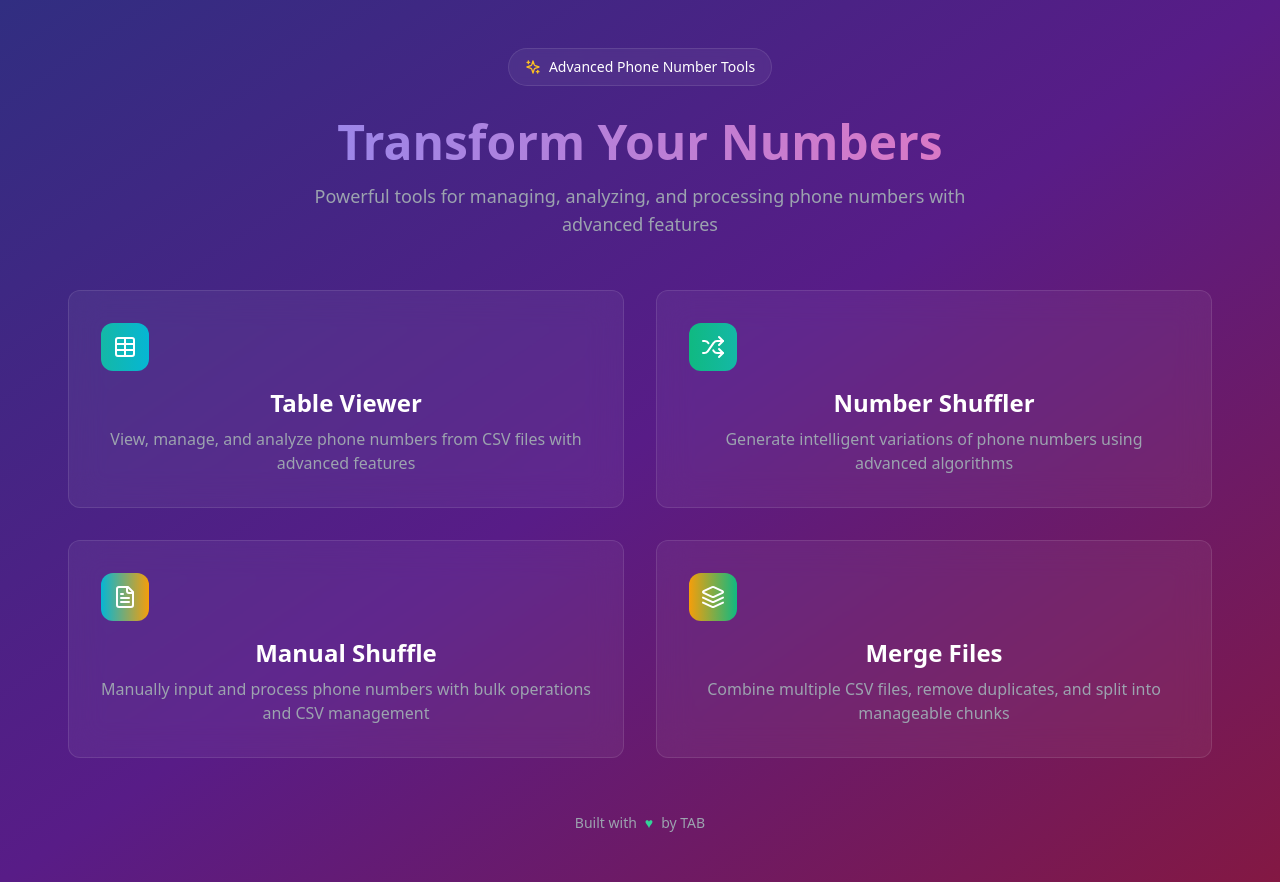
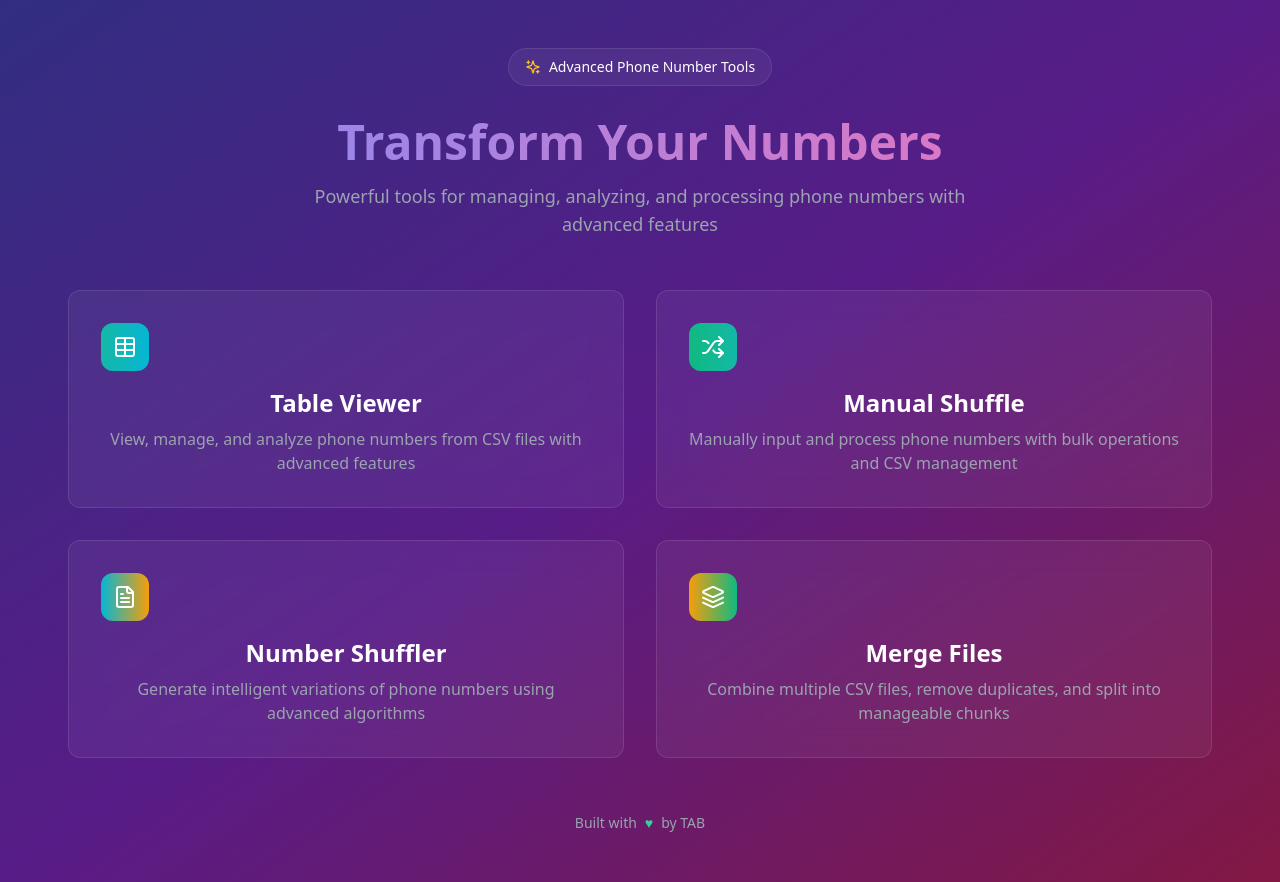
Before and after one commit to tayasarbhat/CC-2, a React (Vite) app: page / in a window 1280 px wide. Built offline with nearby package versions, Linux system fonts and the light colour scheme.

Commit message:
Update LandingPage.tsx

```diff
--- a/src/components/LandingPage.tsx
+++ b/src/components/LandingPage.tsx
@@ -16,8 +16,8 @@ const tools = [
   },
   {
     id: 'shuffle',
-    name: 'Number Shuffler',
-    description: 'Generate intelligent variations of phone numbers using advanced algorithms',
+    name: 'Manual Shuffle',
+    description: 'Manually input and process phone numbers with bulk operations and CSV management',
     icon: Shuffle,
     gradient: 'from-emerald-500 to-teal-500',
     delay: '0'
@@ -25,8 +25,9 @@ const tools = [
 
   {
     id: 'manual',
-    name: 'Manual Shuffle',
-    description: 'Manually input and process phone numbers with bulk operations and CSV management',
+
+    name: 'Number Shuffler',
+    description: 'Generate intelligent variations of phone numbers using advanced algorithms',
     icon: FileText,
     gradient: 'from-cyan-500 to-amber-500',
     delay: '200'
```
